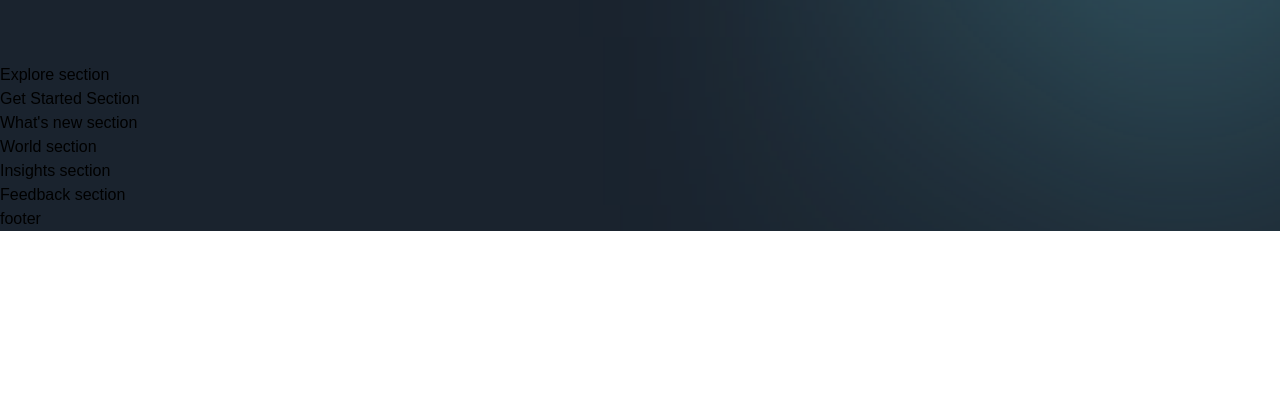
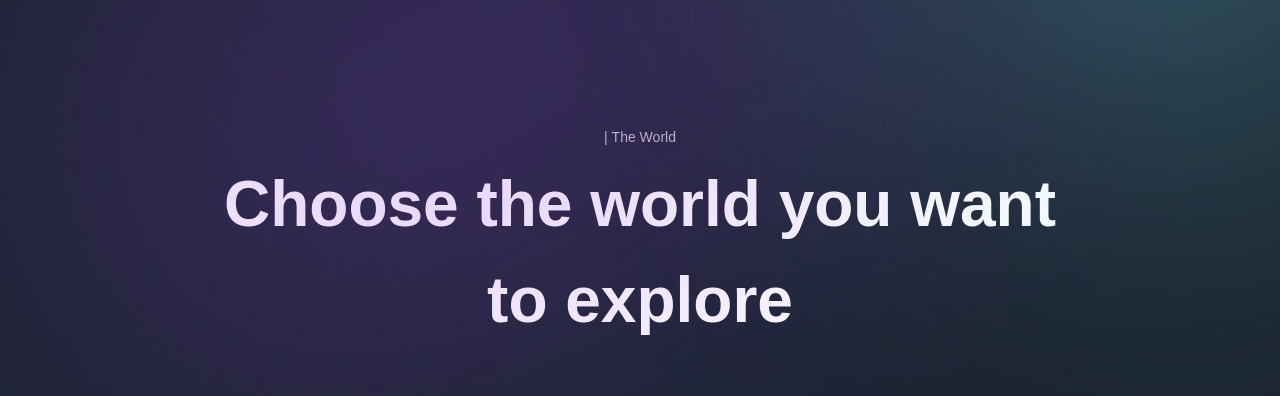
Before and after one commit to yuviS003/next13-metaverse-landing, a Next.js app: page / in a window 1280 px wide. Shown: the part 1280-1676 px from the top of the page. Before the commit the page ends 1511 px from the top, so only its background shows below. Built offline with nearby package versions, Linux system fonts and the light colour scheme; grey boxes are pictures that could not be loaded; a web font is replaced by a local one.

Commit message:
explorer card

```diff
--- a/app/page.js
+++ b/app/page.js
@@ -14,13 +14,22 @@
   <div className="bg-primary-black overflow-hidden">
     <Navbar />
     <Hero />
+    <div className="relative">
       <About />
+      <div className="gradient-03 z-0" />
       <Explore />
+    </div>
+    <div className="relative">
       <GetStarted />
+      <div className="gradient-04 z-0" />
       <WhatsNew />
+    </div>
     <World />
+    <div className="relative">
       <Insights />
+      <div className="gradient-04 z-0" />
       <Feedback />
+    </div>
     <Footer />
   </div>
 );
--- a/components/CustomTexts.jsx
+++ b/components/CustomTexts.jsx
@@ -17,4 +17,13 @@
   </motion.p>
 );
 
-export const TitleText = () => <h2>Title Text</h2>;
+export const TitleText = ({ title, textStyles }) => (
+  <motion.h2
+    variants={textVariant2}
+    initial="hidden"
+    whileInView="show"
+    className={`mt-[8px] font-bold md:text-[64px] text-[40px] text-white ${textStyles}`}
+  >
+    {title}
+  </motion.h2>
+);
--- a/components/ExploreCard.jsx
+++ b/components/ExploreCard.jsx
@@ -1,9 +1,46 @@
 'use client';
 
-const ExploreCard = () => (
-  <div>
-    Explore Card
-  </div>
+import { motion } from 'framer-motion';
+import styles from '../styles';
+import { fadeIn } from '../utils/motion';
+
+const ExploreCard = ({ id, imgUrl, title, index, active, handleClick }) => (
+  <motion.div
+    variants={fadeIn('right', 'spring', index * 0.5, 1.75)}
+    className={`relative ${
+      active === id ? 'lg:flex-[3.5] flex-[10]' : 'lg:flex-[0.5] flex-[2]'
+    } flex items-center justify-center min-w-[170px] h-[500px] transition-[flex] duration-[0.7s] ease-out-flex cursor-pointer`}
+    onClick={() => handleClick(id)}
+  >
+    <img
+      src={imgUrl}
+      alt={title}
+      className="absolute w-full h-full object-cover rounded-[24px]"
+    />
+    {active !== id ? (
+      <h3 className="font-semibold sm:text-[26px] text-[18px] text-white absolute z-0 lg:bottom-28 lg:rotate-[-90deg] lg:origin-[0,0]">
+        {title}
+      </h3>
+    ) : (
+      <div className="absolute bottom-0 p-8 justify-start w-full flex-col bg-[rgba(0,0,0,0.5)] rounded-b-[24px]">
+        <div
+          className={`${styles.flexCenter} w-[60px] h-[60px] rounded-[24px] glassmorphism mb-[16px]`}
+        >
+          <img
+            src="/headset.svg"
+            alt="headset"
+            className="w-1/2 h-1/2 object-contain"
+          />
+        </div>
+        <p className="font-normal text-[16px] leading[20px] text-white uppercase">
+          Enter the Metaverse
+        </p>
+        <h2 className="mt-[24px] font-semibold sm:text-[32px] text-[24px] text-white">
+          {title}
+        </h2>
+      </div>
+    )}
+  </motion.div>
 );
 
 export default ExploreCard;
--- a/sections/Explore.jsx
+++ b/sections/Explore.jsx
@@ -1,9 +1,47 @@
 'use client';
 
-const Explore = () => (
-  <section>
-    Explore section
-  </section>
-);
+import { useState } from 'react';
+import { motion } from 'framer-motion';
+import { ExploreCard, TitleText, TypingText } from '../components';
+import styles from '../styles';
+import { staggerContainer } from '../utils/motion';
+import { exploreWorlds } from '../constants';
+
+const Explore = () => {
+  const [active, setActive] = useState(false);
+  return (
+    <section className={`${styles.paddings}`} id="explore">
+      <motion.div
+        variants={staggerContainer}
+        initial="hidden"
+        whileInView="show"
+        viewport={{ once: false, amount: 0.25 }}
+        className={`${styles.innerWidth} mx-auto flex flex-col`}
+      >
+        <TypingText title="| The World" textStyles="text-center" />
+        <TitleText
+          title={(
+            <>
+              Choose the world you want <br className="md:block hidden" /> to
+              explore
+            </>
+          )}
+          textStyles="text-center"
+        />
+        <div className="mt-[50px] flex lg:flex-row flex-col min-h-[70vh] gap-5">
+          {exploreWorlds.map((world, index) => (
+            <ExploreCard
+              key={world.id}
+              {...world}
+              index={index}
+              active={active}
+              handleClick={setActive}
+            />
+          ))}
+        </div>
+      </motion.div>
+    </section>
+  );
+};
 
 export default Explore;
```
Lines whose indentation alone changed are shown as unchanged.
